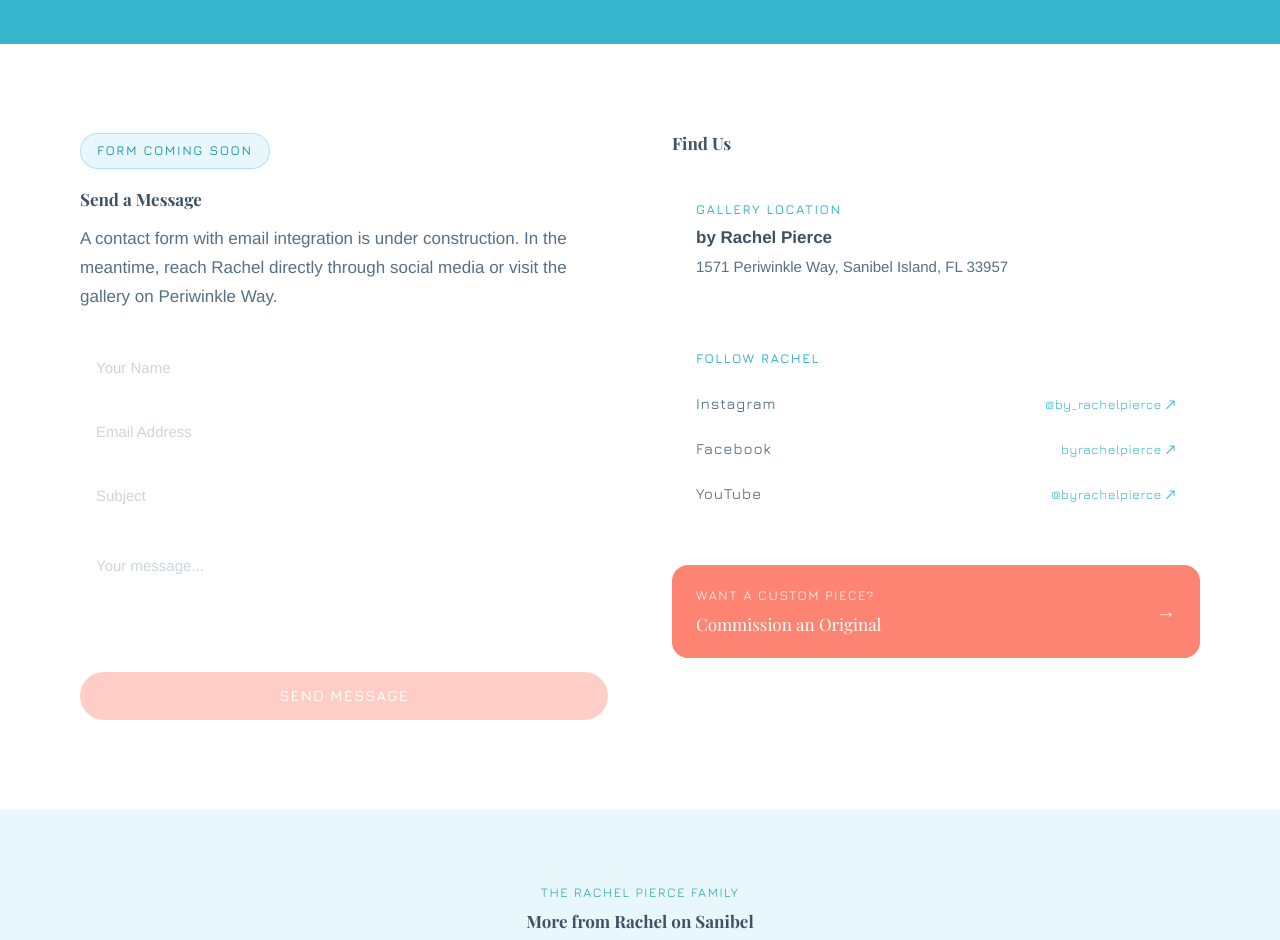
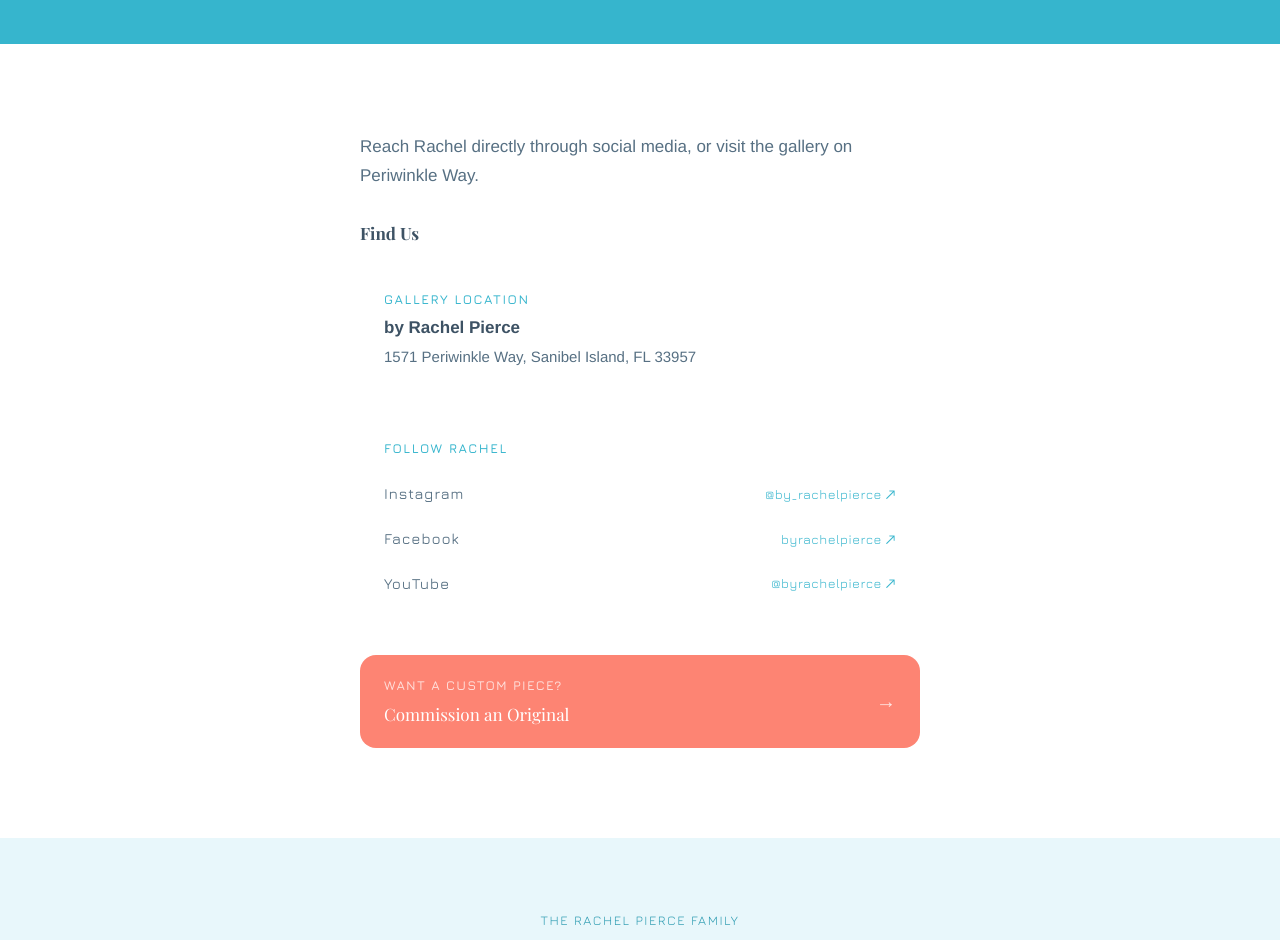
Before and after one commit to PierceInCode/byrachelpierce-web, a Next.js app: page /contact in a window 1280 px wide. Shown: the part 300-1240 px from the top of the page. Built offline with nearby package versions, Linux system fonts and the light colour scheme.

Commit message:
fix(contact): remove dead form mockup, show direct contact details only (Architecture A.5)

```diff
--- a/src/app/contact/page.tsx
+++ b/src/app/contact/page.tsx
@@ -70,45 +70,7 @@ export default function ContactPage() {
         }}
       >
         <div className="container-site">
-          <div
-            style={{
-              display: 'grid',
-              gridTemplateColumns: 'repeat(auto-fit, minmax(280px, 1fr))',
-              gap: 'clamp(2.5rem, 5vw, 5rem)',
-              alignItems: 'start',
-            }}
-          >
-            {/* Contact form placeholder */}
-            <div>
-              {/* Coming Soon badge */}
-              <div
-                style={{
-                  display: 'inline-block',
-                  backgroundColor: 'var(--color-teal-light)',
-                  color: 'var(--color-teal-dark)',
-                  fontFamily: 'var(--font-nav)',
-                  fontSize: 'var(--text-xs)',
-                  fontWeight: 600,
-                  letterSpacing: '0.12em',
-                  textTransform: 'uppercase',
-                  padding: '0.375rem 1rem',
-                  borderRadius: 'var(--radius-full)',
-                  marginBottom: '1.25rem',
-                  border: '1px solid rgba(54,181,205,0.3)',
-                }}
-              >
-                Form Coming Soon
-              </div>
-              <h2
-                style={{
-                  fontFamily: 'var(--font-heading)',
-                  fontSize: 'var(--text-2xl)',
-                  color: 'var(--color-slate-dark)',
-                  marginBottom: '1rem',
-                }}
-              >
-                Send a Message
-              </h2>
+          <div style={{ maxWidth: '560px', margin: '0 auto' }}>
             <p
               style={{
                 fontFamily: 'var(--font-body)',
@@ -118,91 +80,8 @@ export default function ContactPage() {
                 marginBottom: '2rem',
               }}
             >
-                A contact form with email integration is under construction. In the meantime, reach
-                Rachel directly through social media or visit the gallery on Periwinkle Way.
+              Reach Rachel directly through social media, or visit the gallery on Periwinkle Way.
             </p>
-
-              {/* Form mockup (visual placeholder) */}
-              <div
-                style={{
-                  display: 'flex',
-                  flexDirection: 'column',
-                  gap: '1rem',
-                  opacity: 0.4,
-                  pointerEvents: 'none',
-                  userSelect: 'none',
-                }}
-                aria-hidden="true"
-              >
-                {['Your Name', 'Email Address', 'Subject'].map((placeholder) => (
-                  <div key={placeholder}>
-                    <div
-                      style={{
-                        height: '48px',
-                        backgroundColor: 'var(--color-offwhite)',
-                        borderRadius: 'var(--radius-md)',
-                        border: '1px solid var(--color-border)',
-                        display: 'flex',
-                        alignItems: 'center',
-                        paddingInline: '1rem',
-                      }}
-                    >
-                      <span
-                        style={{
-                          fontFamily: 'var(--font-body)',
-                          fontSize: 'var(--text-sm)',
-                          color: 'var(--color-slate-light)',
-                        }}
-                      >
-                        {placeholder}
-                      </span>
-                    </div>
-                  </div>
-                ))}
-                <div
-                  style={{
-                    height: '120px',
-                    backgroundColor: 'var(--color-offwhite)',
-                    borderRadius: 'var(--radius-md)',
-                    border: '1px solid var(--color-border)',
-                    padding: '1rem',
-                  }}
-                >
-                  <span
-                    style={{
-                      fontFamily: 'var(--font-body)',
-                      fontSize: 'var(--text-sm)',
-                      color: 'var(--color-slate-light)',
-                    }}
-                  >
-                    Your message...
-                  </span>
-                </div>
-                <div
-                  style={{
-                    height: '48px',
-                    backgroundColor: 'var(--color-coral)',
-                    borderRadius: 'var(--radius-full)',
-                    display: 'flex',
-                    alignItems: 'center',
-                    justifyContent: 'center',
-                  }}
-                >
-                  <span
-                    style={{
-                      fontFamily: 'var(--font-nav)',
-                      fontSize: 'var(--text-sm)',
-                      fontWeight: 600,
-                      color: 'var(--color-white)',
-                      letterSpacing: '0.08em',
-                      textTransform: 'uppercase',
-                    }}
-                  >
-                    Send Message
-                  </span>
-                </div>
-              </div>
-            </div>
 
             {/* Contact info */}
             <div>
```
Lines whose indentation alone changed are shown as unchanged.
